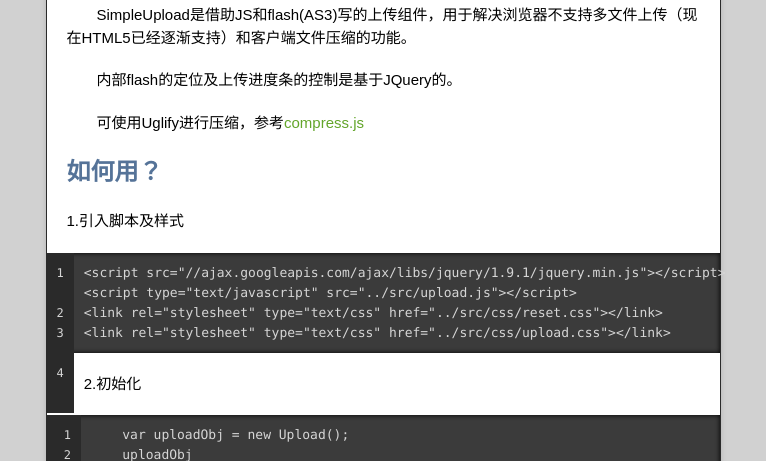
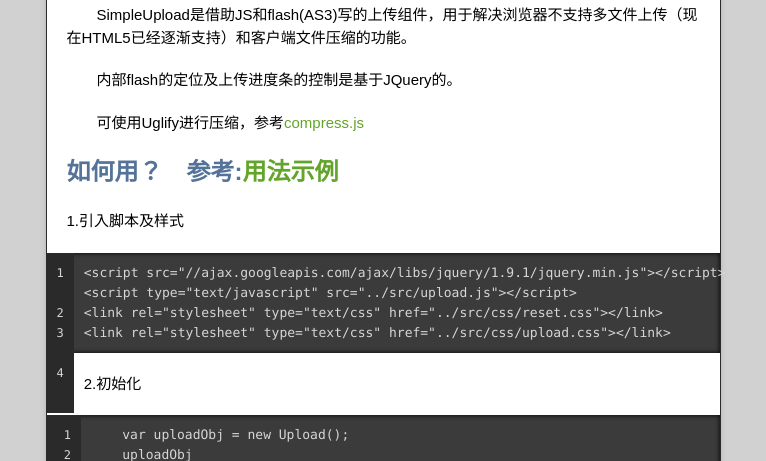
Before and after one commit to tonny-zhang/simpleUpload, a plain HTML site: page index.html in a window 1280 px wide. Shown: the part 339-800 px from the top of the page, without its empty margins (257-1023 px from the left). Drawn offline with nearby package versions, Linux system fonts and the light colour scheme.

Commit message:
modify index.html

```diff
--- a/index.html
+++ b/index.html
@@ -44,7 +44,7 @@
 
 <p>　　可使用Uglify进行压缩，参考<a href="https://github.com/tonny-zhang/nodeJS/tree/master/uglifyJS_compress">compress.js</a></p>
 
-<h2>如何用？</h2>
+<h2>如何用？　参考:<a href="http://tonny-zhang.github.com/simpleUpload/docs/how-use.html?debug">用法示例</a></h2>
 
 <p>1.引入脚本及样式</p>
 
```
